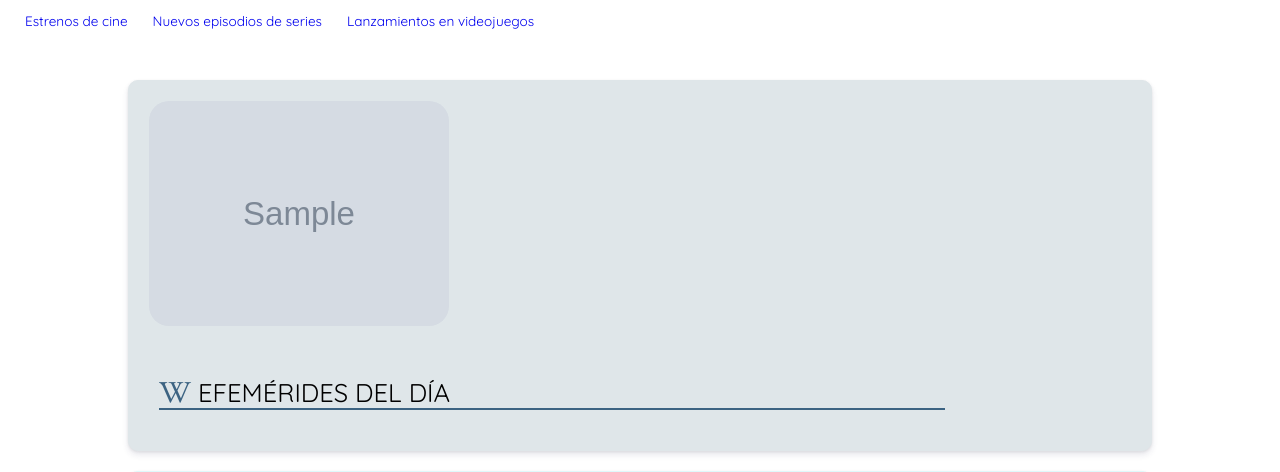
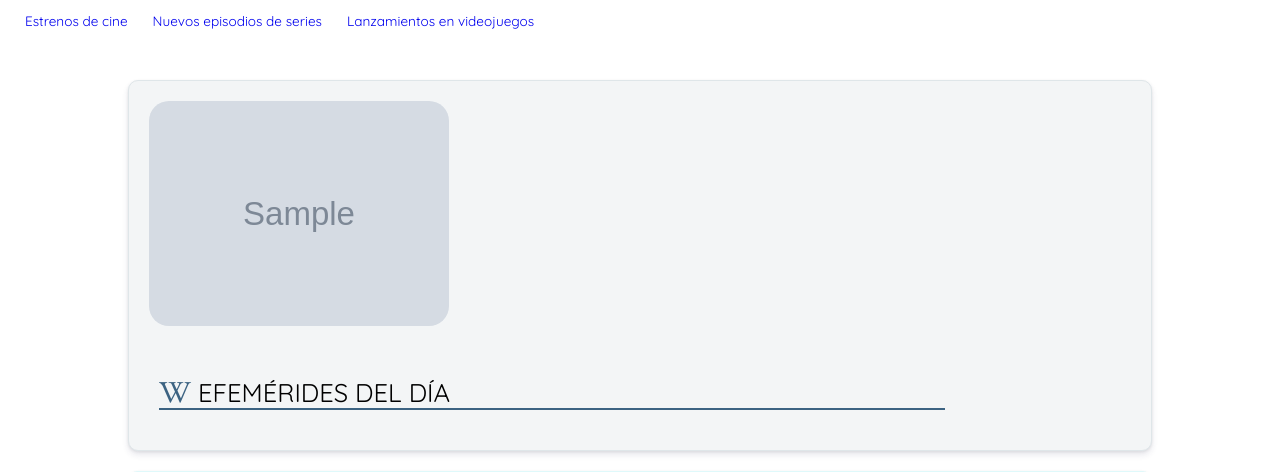
Before and after one commit to ikeiala/ikeiala, a Node server app: template views/day.hbs in a window 1280 px wide. Shown: the part 165-637 px from the top of the page. Run offline with Node 20, Linux system fonts and the light colour scheme; tables that the repository leaves empty hold one stand-in row (values such as "Sample post"); the template is opened without the code that fills it: values that come from a table or form of the project are taken from there, most other values are stand-ins (such as "Sample title", 1, 10 or a date in 2020); grey boxes marked "Sample" are stand-in pictures; style sheets or scripts are compiled from the project's sources; some libraries are stand-ins or nearby versions.

Commit message:
Wiki color

```diff
--- a/public/stylesheets/layouts/_day.scss
+++ b/public/stylesheets/layouts/_day.scss
@@ -235,7 +235,7 @@ i.tuits {
 .container-wiki {
   width: 65%;
   display: flex;
-  background-color: #dfe6e9;
+  background-color: #f3f5f6;
   border: 1px solid #dfe6e9;
   border-radius: 10px;
   margin-bottom: 20px;
```
